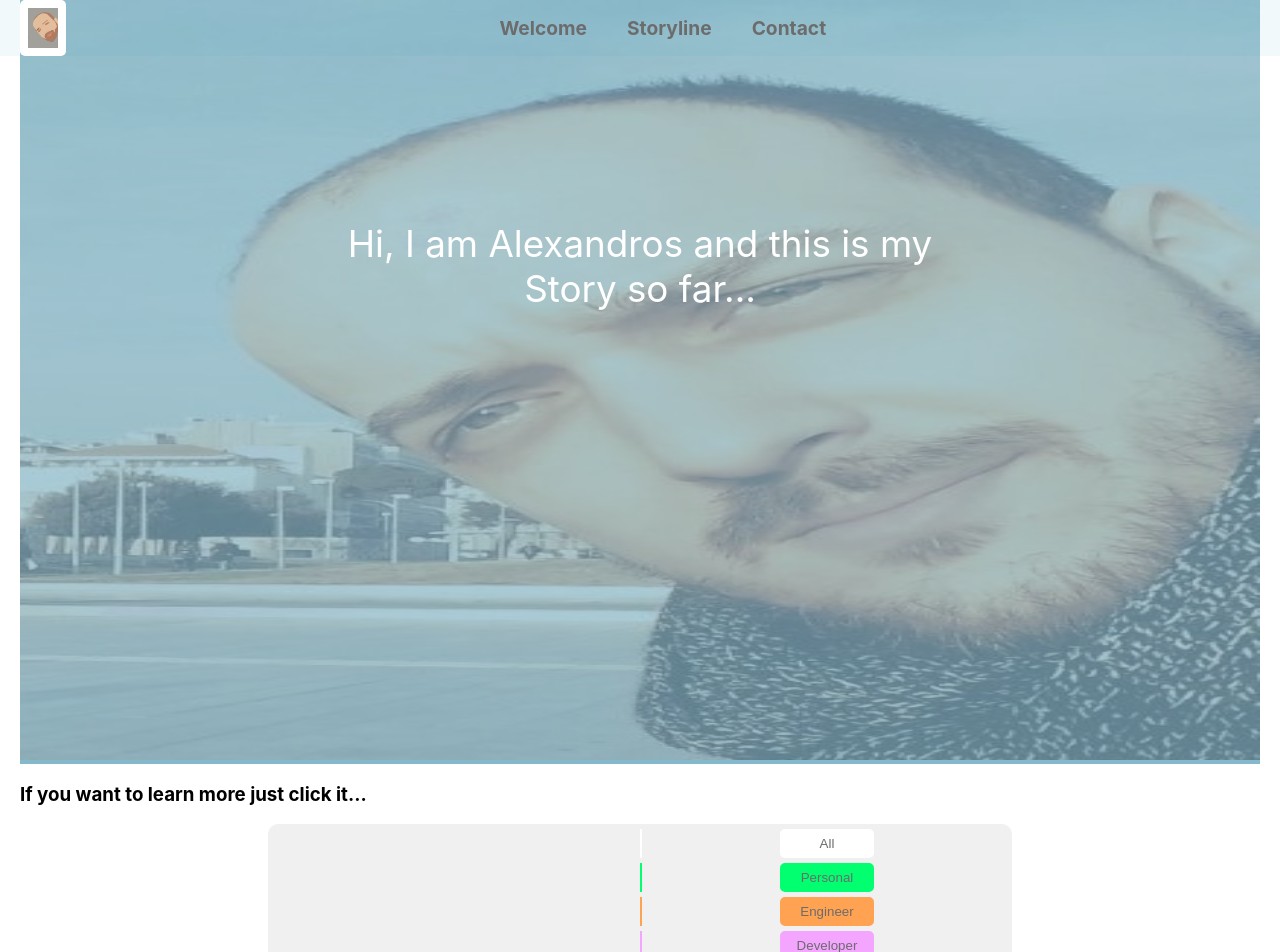
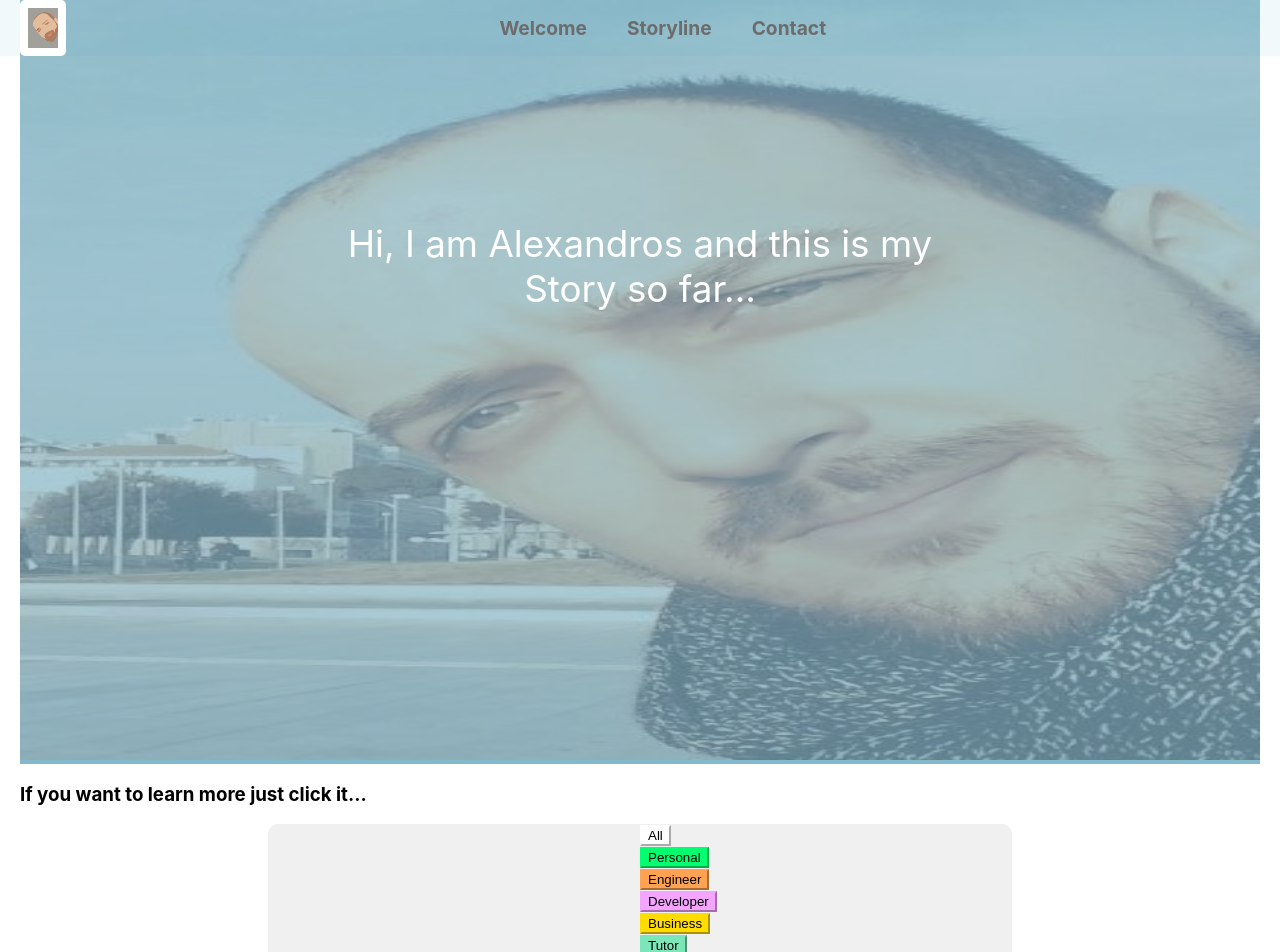
Before and after one commit to Alexzg/Web_Alex, a React (Create React App) app in the folder v2/alexandros-zogkas-webpage/: page / in a window 1280 px wide. Shown: the top 952 px of the page. Built offline with nearby package versions, Linux system fonts and the light colour scheme.

Commit message:
Update BtnStoryGroup.css

```diff
--- a/v2/alexandros-zogkas-webpage/src/components/Buttons/BtnStoryGroup/BtnStoryGroup.css
+++ b/v2/alexandros-zogkas-webpage/src/components/Buttons/BtnStoryGroup/BtnStoryGroup.css
@@ -1,12 +1,13 @@
-.Line {
+.GroupBtnLine {
 	border-left: solid 2px grey;
 }
 
-.Line:hover {
+.GroupBtnLine:hover,
+.GroupBtnClicked {
 	border-width: thick;
 }
 
-.Btn {
+.GroupBtn {
 	display: block;
 	color: #6c6c6d;
 	width: 7em;
@@ -16,12 +17,21 @@
 	border: solid 2px;
 	margin-left: auto;
 	margin-right: auto;
+	font-size: 1.15em
 }
 
-.Btn:hover {
+.GroupBtn:hover {
 	font-weight: bold;
+	cursor: pointer;
 }
 
-.Btn:focus {
+.GroupBtn:focus {
 	outline: 0;
 }
+
+/*for-mobile*/
+@media only screen and (max-width: 600px) {
+	.GroupBtn {
+		font-size: 0.8em;
+	}
+}
```
